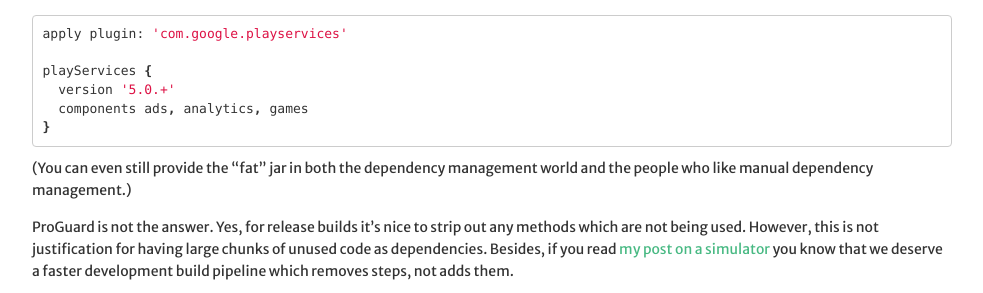
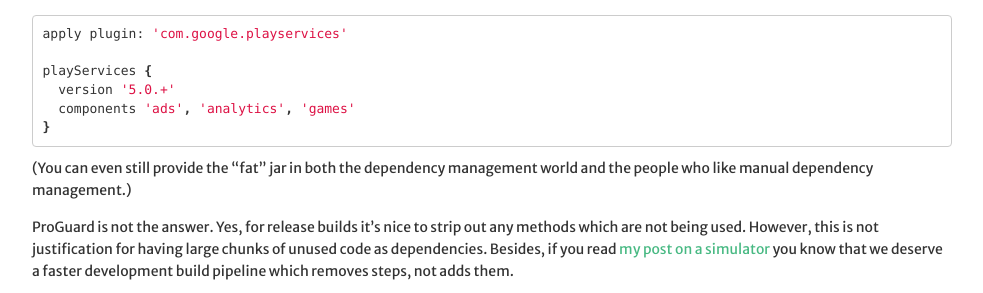
Before and after one commit to JakeWharton/jakewharton.com, a Jekyll site: the page built from _posts/2014-07-03-play-services-is-a-monolith.md, in a window 1280 px wide and 900 px high, scrolled down 702 px. Shown: the part 159-452 px from the top of the window, without its empty margins (8-991 px from the left). Built offline with Jekyll 4.4.1, drawn with Linux system fonts in a browser that asks for light colours; nearby versions of some CDN libraries; Markdown is read by kramdown in place of the engine named in the settings.

Commit message:
These would need to be strings, too.

````diff
--- a/_posts/2014-07-03-play-services-is-a-monolith.md
+++ b/_posts/2014-07-03-play-services-is-a-monolith.md
@@ -40,7 +40,7 @@
 
 playServices {
   version '5.0.+'
-  components ads, analytics, games
+  components 'ads', 'analytics', 'games'
 }
 ```
 
````
